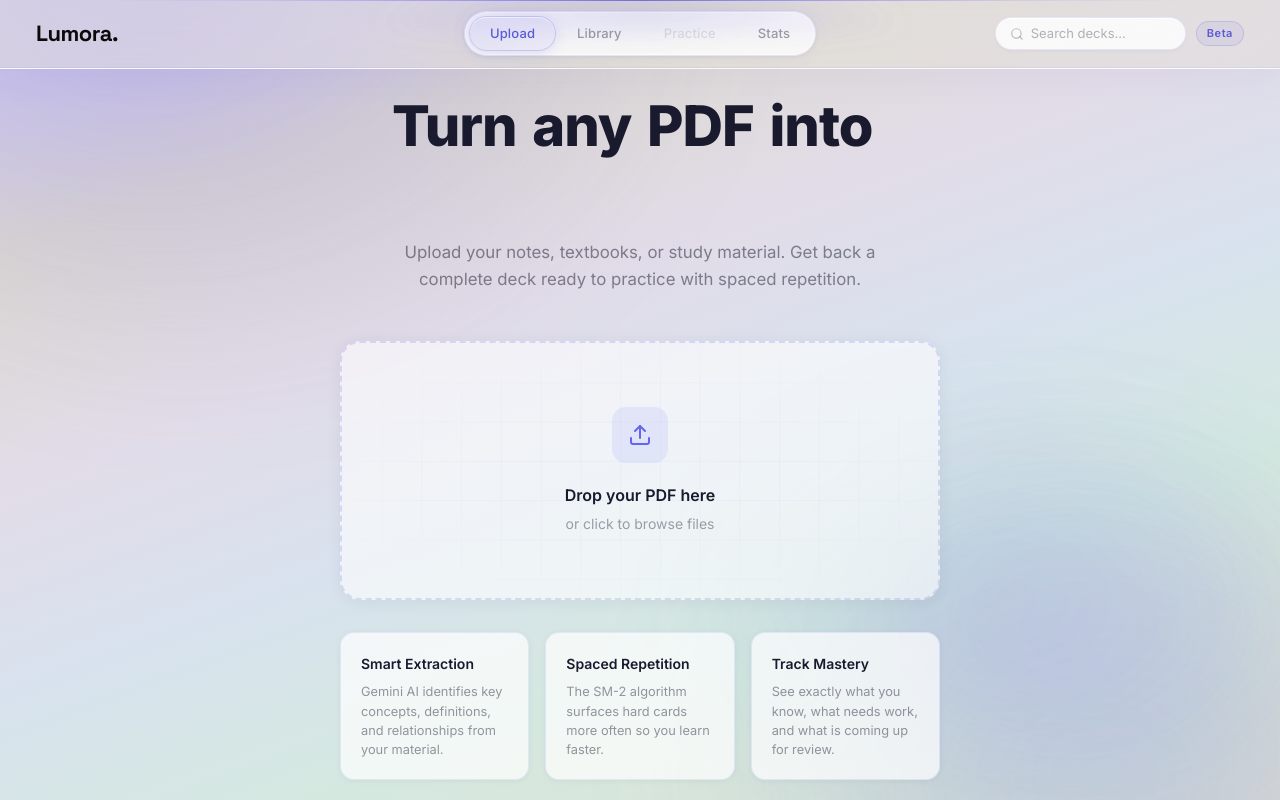
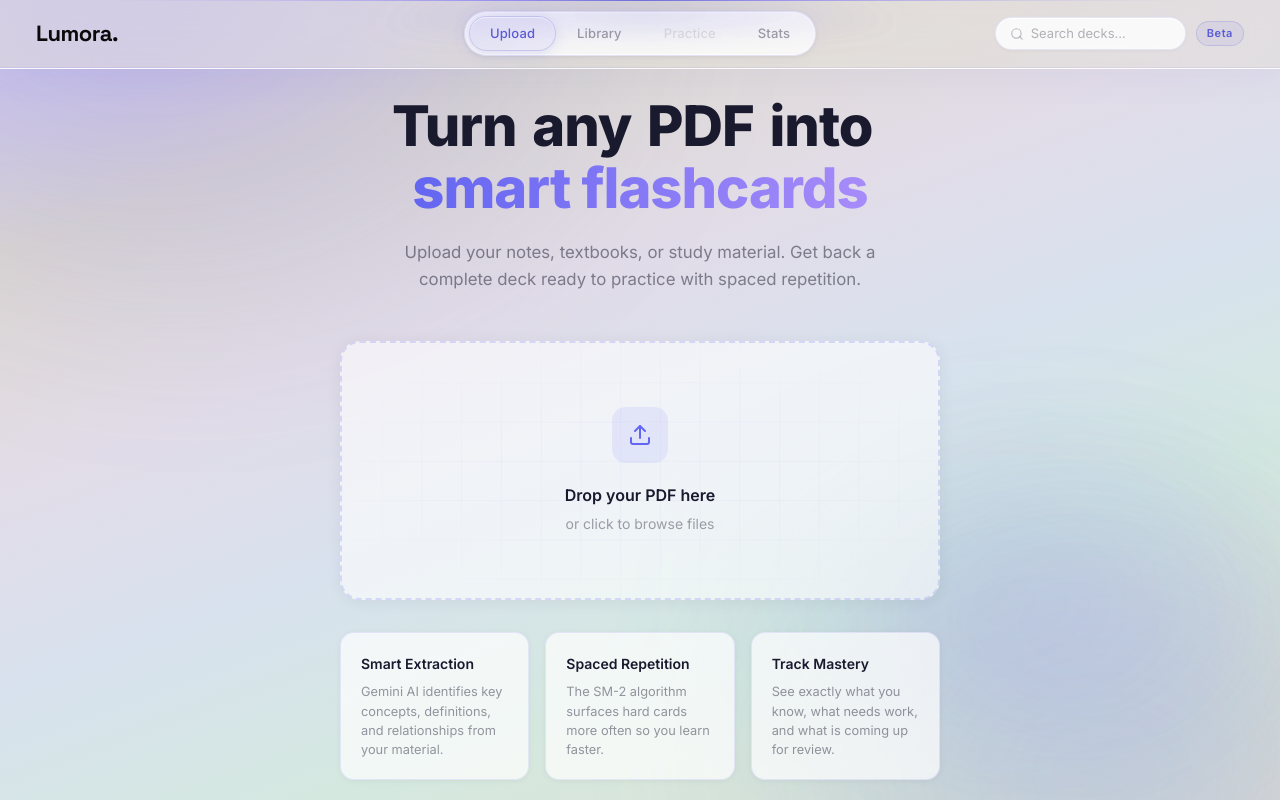
Before and after one commit to Aryan457dwivedi/flashcard-engine, a Next.js app: page / in a window 1280 px wide. Shown: the top 800 px of the page. Built offline with nearby package versions, Linux system fonts and the light colour scheme.

Commit message:
Update Upload.tsx

```diff
--- a/app/components/Upload.tsx
+++ b/app/components/Upload.tsx
@@ -1,5 +1,5 @@
 'use client';
-import { useState, useEffect, useRef } from 'react';
+import React, { useState, useEffect, useRef } from 'react';
 
 /* ── Same TextGenerateEffect as page.tsx ─────────────────────────────── */
 function TextGenerateEffect({
@@ -8,12 +8,14 @@ function TextGenerateEffect({
   filter = true,
   duration = 0.5,
   staggerDelay = 0.12,
+  gradientStyle,
 }: {
   words: string;
   className?: string;
   filter?: boolean;
   duration?: number;
   staggerDelay?: number;
+  gradientStyle?: React.CSSProperties;
 }) {
   const wordsArray = words.split(' ');
   const [visibleCount, setVisibleCount] = useState(0);
@@ -43,6 +45,7 @@ function TextGenerateEffect({
               transition: `opacity ${duration}s ease, filter ${duration}s ease`,
               display: 'inline-block',
               marginRight: '0.28em',
+              ...(gradientStyle ?? {}),
             }}
           >
             {word}
@@ -154,13 +157,19 @@ export default function Upload({ onDeckCreated }: { onDeckCreated: (deck: Deck)
             background: 'linear-gradient(90deg, #6366f1, #a78bfa)',
             WebkitBackgroundClip: 'text',
             WebkitTextFillColor: 'transparent',
+            backgroundClip: 'text',
+            display: 'inline-block',
+            animation: 'hero-gradient-in 0.8s ease 0.8s forwards',
+            opacity: 0,
           }}>
-            <TextGenerateEffect
-              words="smart flashcards"
-              duration={0.4}
-              staggerDelay={0.10}
-            />
+            smart flashcards
           </span>
+          <style>{`
+            @keyframes hero-gradient-in {
+              0%   { opacity: 0; filter: blur(8px); }
+              100% { opacity: 1; filter: blur(0px); }
+            }
+          `}</style>
         </h1>
         <p style={{
           color: 'rgba(26,26,46,0.5)',
```
